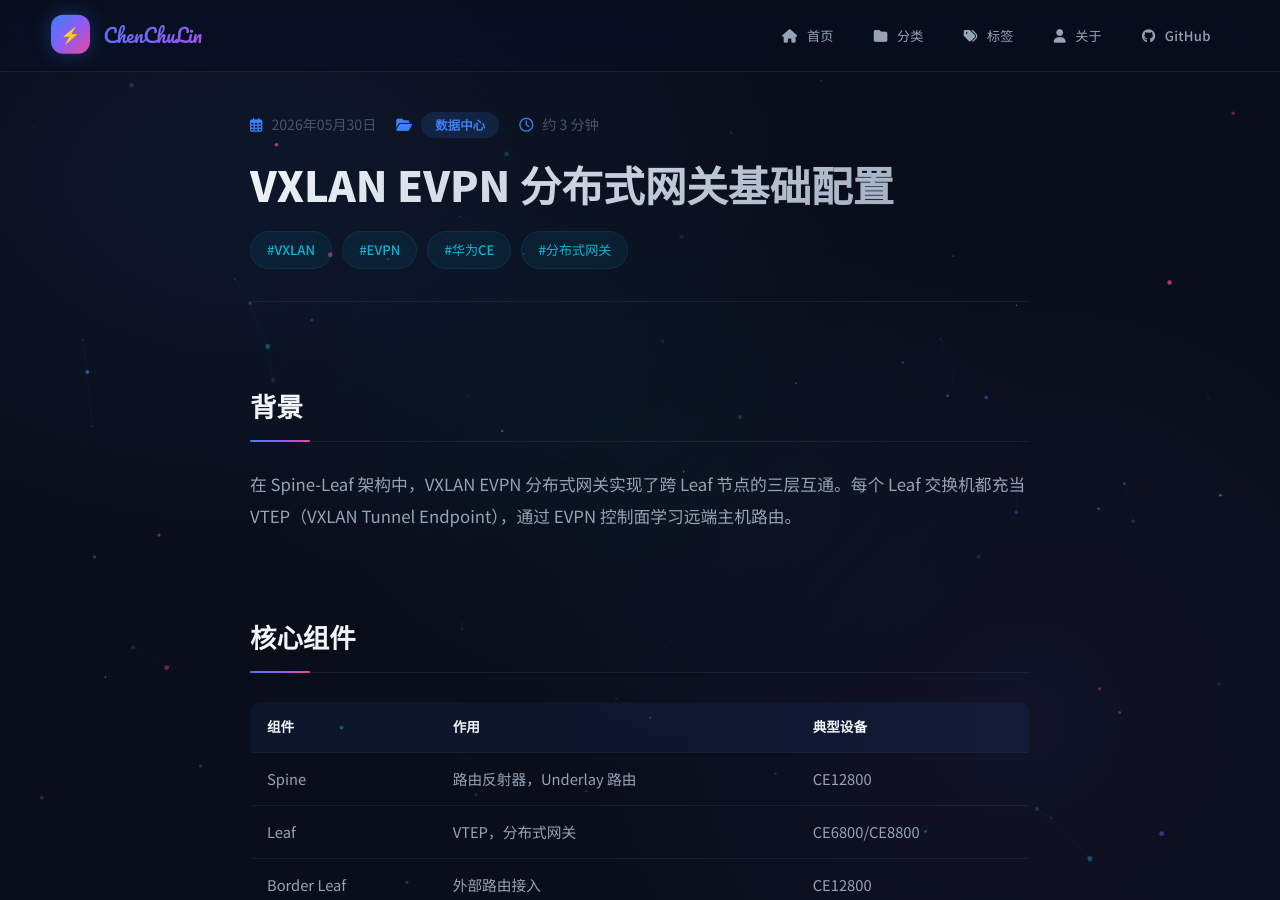
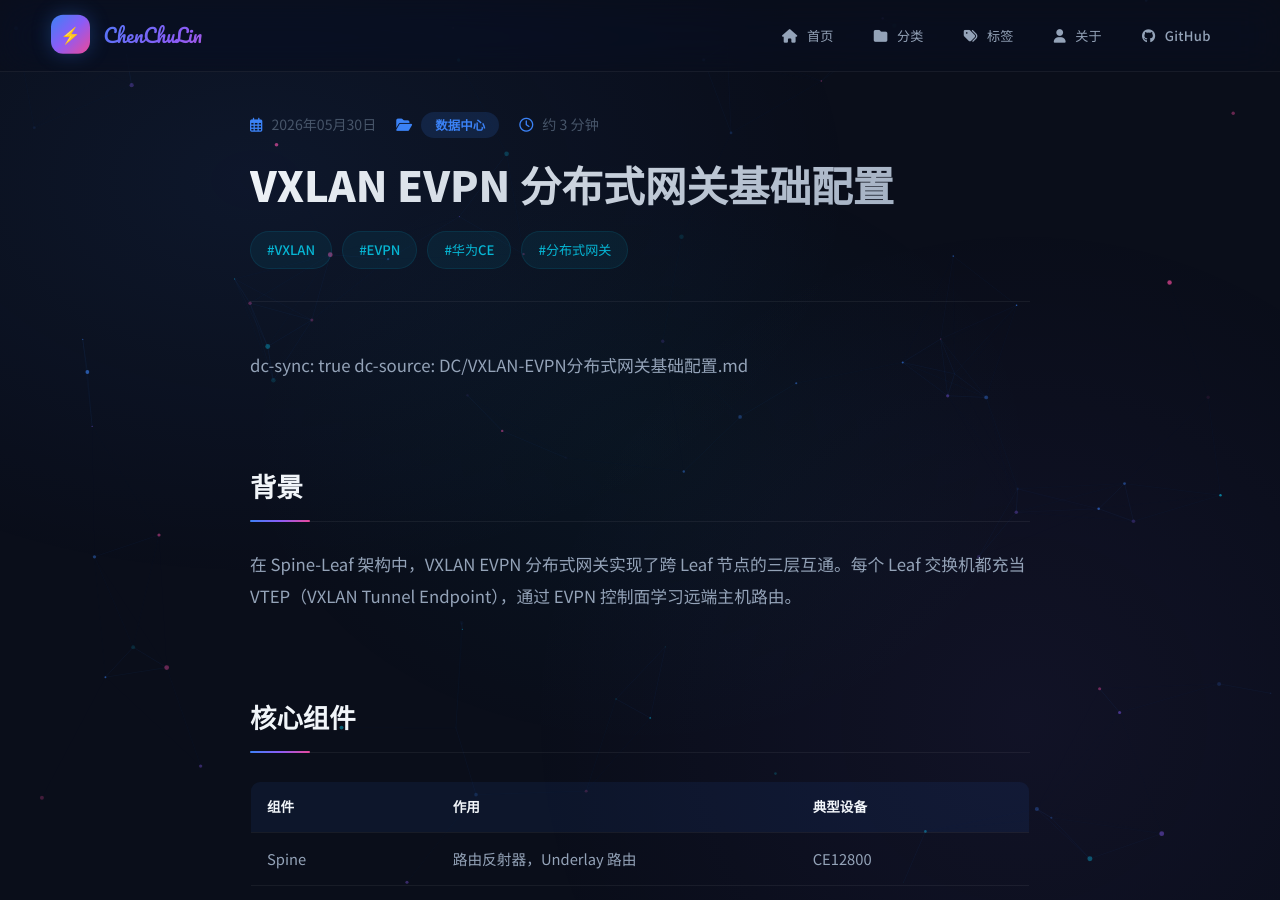
Before and after one commit to cxy-yao/blog, a Jekyll site: the page built from _posts/2026-05-30-VXLAN-EVPN.md, in a window 1280 px wide and 900 px high. Built offline with Jekyll 4.4.1, drawn with Linux system fonts in a browser that asks for light colours.

Commit message:
chore: 添加 dc-sync 标记用于删除同步

```diff
--- a/_posts/2026-05-30-VXLAN-EVPN.md
+++ b/_posts/2026-05-30-VXLAN-EVPN.md
@@ -1,4 +1,6 @@
 ---
+dc-sync: true
+dc-source: DC/VXLAN-EVPN分布式网关基础配置.md
 layout: post
 title: "VXLAN EVPN 分布式网关基础配置"
 date: 2026-05-30
@@ -6,6 +8,8 @@
 tags: [VXLAN, EVPN, 华为CE, 分布式网关]
 excerpt: "VXLAN EVPN分布式网关是数据中心Fabric的核心组件，本文记录华为CE交换机上的基础配置流程。"
 ---
+dc-sync: true
+dc-source: DC/VXLAN-EVPN分布式网关基础配置.md
 
 ## 背景
 
```
